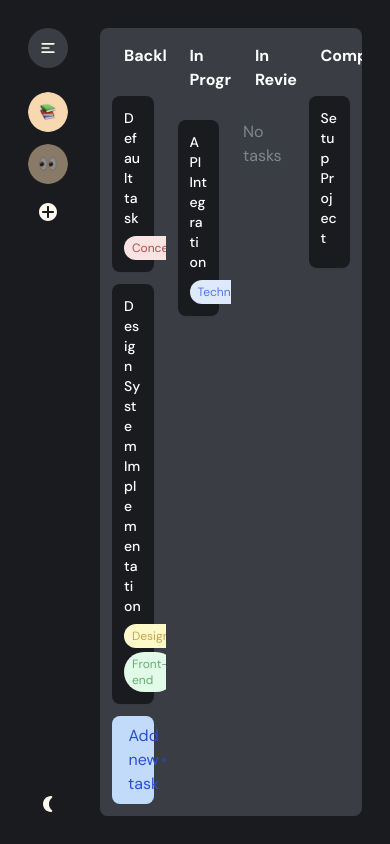
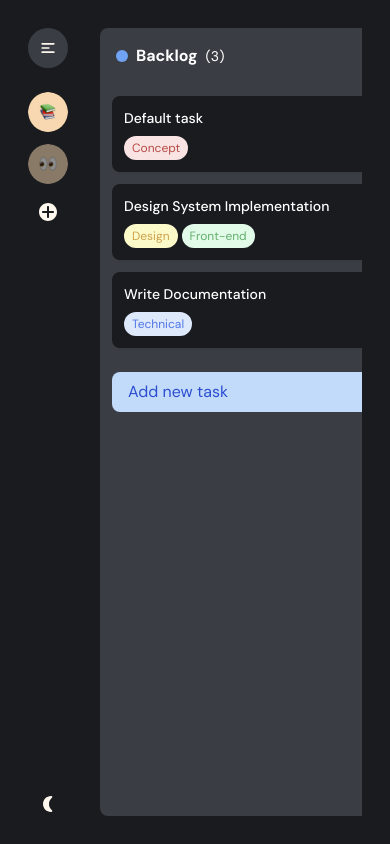
Before and after one commit to jejen-dev/Task-manager-app, a React (Vite) app: page / in a window 390 px wide. Built offline with nearby package versions, Linux system fonts and the light colour scheme; no server answers.

Commit message:
update responsif dan fix drag n drop

```diff
--- a/package.json
+++ b/package.json
@@ -13,6 +13,7 @@
     "react": "^18.2.0",
     "react-dnd": "^16.0.1",
     "react-dnd-html5-backend": "^16.0.1",
+    "react-dnd-touch-backend": "^16.0.1",
     "react-dom": "^18.2.0"
   },
   "devDependencies": {
--- a/src/components/BoardColumns.jsx
+++ b/src/components/BoardColumns.jsx
@@ -1,6 +1,7 @@
-import React from 'react';
+import React, { useEffect, useState } from 'react';
 import { DndProvider } from 'react-dnd';
 import { HTML5Backend } from 'react-dnd-html5-backend';
+import { TouchBackend } from 'react-dnd-touch-backend';
 import { useBoards } from '../contexts/BoardsContext';
 import Column from './Column';
 
@@ -12,16 +13,26 @@ const COLUMNS = [
 ];
 
 const BoardColumns = () => {
-    const { boards, activeBoardId, moveTask } = useBoards();
+    const { boards, activeBoardId } = useBoards();
     const activeBoard = boards[activeBoardId];
+    const [isTouchDevice, setIsTouchDevice] = useState(false);
+
+    useEffect(() => {
+        const isTouch = ('ontouchstart' in window) || (navigator.maxTouchPoints > 0);
+        setIsTouchDevice(isTouch);
+    }, []);
 
     if (!activeBoard) {
         return <div className="text-center py-8">No board selected</div>;
     }
 
+    const Backend = isTouchDevice ? TouchBackend : HTML5Backend;
+
     return (
-        <DndProvider backend={HTML5Backend}>
-            <div className="grid grid-cols-4 gap-0 h-full w-full bg-white dark:bg-[#191B1F] p-4 rounded-xl">
+        <DndProvider backend={Backend} options={isTouchDevice ? { enableMouseEvents: true } : {}}>
+            <div className="w-full h-full bg-white dark:bg-[#191B1F] p-4 rounded-xl overflow-hidden">
+                <div className="w-full h-full overflow-x-auto">
+                    <div className="grid grid-cols-4 gap-0 h-full min-w-[1280px] lg:min-w-0">
                         {COLUMNS.map((column) => (
                             <Column
                                 key={column.id}
@@ -33,6 +44,8 @@ const BoardColumns = () => {
                             />
                         ))}
                     </div>
+                </div>
+            </div>
         </DndProvider>
     );
 };
--- a/src/components/Column.jsx
+++ b/src/components/Column.jsx
@@ -10,14 +10,15 @@ const Column = ({ columnId, title, tasks, color, activeBoardId }) => {
     const taskContainerRef = useRef(null);
     const [isOverflow, setIsOverflow] = useState(false);
 
-    // Drop target untuk menerima task dari kolom lain (antar kolom)
     const [, dropRef] = useDrop({
         accept: 'TASK',
-        drop: (item, monitor) => {
+        canDrop: (item) => {
+            return item.sourceColumnId !== columnId;
+        },
+        drop: (item) => {
             const sourceCol = item.sourceColumnId;
             const destCol = columnId;
             const sourceIndex = item.sourceIndex;
-            // Pindahkan hanya jika kolom berbeda (reordering dalam kolom sama sudah ditangani TaskCard)
             if (sourceCol !== destCol) {
                 moveTask(activeBoardId, sourceCol, destCol, sourceIndex, tasks.length);
             }
@@ -64,14 +65,19 @@ const Column = ({ columnId, title, tasks, color, activeBoardId }) => {
         borderRadiusClass = 'rounded-l-lg rounded-r-none';
     } else if (columnId === 'Completed') {
         borderRadiusClass = 'rounded-r-lg rounded-l-none';
-    } else {
-        borderRadiusClass = '';
     }
 
     return (
         <div
             ref={dropRef}
-            className={`bg-[#EEF4FC] dark:bg-[#3A3E44] flex flex-col overflow-hidden h-full ${borderRadiusClass}`}
+            className={`
+                bg-[#EEF4FC] dark:bg-[#3A3E44]
+                flex flex-col overflow-hidden h-full
+                ${borderRadiusClass}
+                w-[320px]
+                lg:w-auto lg:flex-1
+            `}
+            style={{ position: 'relative' }} // agar drop target berfungsi
         >
             <div className="p-4">
                 <div className="flex items-center gap-2">
--- a/src/components/Sidebar.jsx
+++ b/src/components/Sidebar.jsx
@@ -14,7 +14,7 @@ const Sidebar = ({ darkMode, setDarkMode }) => {
 
     return (
         <>
-            <div className={`${showDetails ? 'w-72' : 'w-auto'} bg-white dark:bg-dark-bg rounded-xl flex flex-col p-4 h-full`}>
+            <div className={`${showDetails ? 'w-72 max-[450px]:w-56' : 'w-auto'} bg-white dark:bg-dark-bg rounded-xl flex flex-col p-4 h-full`}>
                 <div className="flex flex-col h-full">
                     <button onClick={() => setShowDetails(!showDetails)} className="text-black dark:text-white mb-6 self-start w-10 h-10 rounded-full bg-[#EEF4FC] dark:bg-[#3A3E44] flex items-center justify-center flex-shrink-0">
                         <img src={showDetails ? "/resources/icons/Close_round.svg" : "/resources/icons/Menu.svg"} alt="menu" className="w-5 h-5 filter dark:invert-0 invert" />
@@ -30,13 +30,10 @@ const Sidebar = ({ darkMode, setDarkMode }) => {
                                     </button>
                                 ))}
                             </div>
-
                             <button onClick={() => setShowModal(true)} className="flex justify-center my-4 w-full">
                                 <img src="/resources/icons/Add_round_fill.svg" alt="add board" className="w-6 h-6 filter dark:invert-0 invert flex-shrink-0" />
                             </button>
-
                             <div className="flex-1"></div>
-
                             <div className="flex justify-center">
                                 <button onClick={() => setDarkMode(!darkMode)}>
                                     {darkMode ? (
@@ -59,7 +56,6 @@ const Sidebar = ({ darkMode, setDarkMode }) => {
                                     </button>
                                 </div>
                             </div>
-
                             <div className="bg-[#EEF4FC] dark:bg-[#3A3E44] rounded-lg p-2 flex gap-2">
                                 <button onClick={() => setDarkMode(true)} className={`flex-1 flex items-center justify-center gap-2 py-2 px-3 rounded-md transition ${darkMode ? 'bg-white dark:bg-[#191B1F] text-black dark:text-white' : 'bg-transparent text-gray-600 dark:text-gray-400'}`}>
                                     <img src="/resources/icons/Moon_fill.svg" alt="dark" className="w-4 h-4 filter dark:invert-0 invert" />
@@ -74,7 +70,6 @@ const Sidebar = ({ darkMode, setDarkMode }) => {
                     )}
                 </div>
             </div>
-
             {showModal && <AddBoardModal onClose={() => setShowModal(false)} onAddBoard={handleAddBoard} />}
         </>
     );
--- a/src/components/TaskCard.jsx
+++ b/src/components/TaskCard.jsx
@@ -8,7 +8,6 @@ const TaskCard = ({ task, index, columnId }) => {
     const [isModalOpen, setIsModalOpen] = useState(false);
     const ref = useRef(null);
 
-    // Drag source
     const [{ isDragging }, dragRef] = useDrag({
         type: 'TASK',
         item: () => ({
@@ -21,7 +20,6 @@ const TaskCard = ({ task, index, columnId }) => {
         }),
     });
 
-    // Drop target untuk reordering dalam satu kolom
     const [{ isOver }, dropRef] = useDrop({
         accept: 'TASK',
         hover: (item, monitor) => {
@@ -32,14 +30,14 @@ const TaskCard = ({ task, index, columnId }) => {
             const dragColumn = item.sourceColumnId;
             const hoverColumn = columnId;
 
-            // Hanya proses jika masih dalam kolom yang sama
+            // Hanya proses jika dalam kolom yang sama
             if (dragColumn !== hoverColumn) return;
-
             if (dragIndex === hoverIndex) return;
 
             const hoverBoundingRect = ref.current.getBoundingClientRect();
             const hoverMiddleY = (hoverBoundingRect.bottom - hoverBoundingRect.top) / 2;
             const clientOffset = monitor.getClientOffset();
+            if (!clientOffset) return;
             const hoverClientY = clientOffset.y - hoverBoundingRect.top;
 
             let newIndex = hoverIndex;
@@ -55,10 +53,9 @@ const TaskCard = ({ task, index, columnId }) => {
                 newIndex = hoverIndex + 1;
             } else if (dragIndex > hoverIndex && hoverClientY < hoverMiddleY) {
                 newIndex = hoverIndex;
-            } else {
-                newIndex = hoverIndex;
             }
 
+            // Panggil moveTask dengan kolom yang sama
             moveTask(activeBoardId, dragColumn, hoverColumn, dragIndex, newIndex);
             item.sourceIndex = newIndex;
         },
@@ -77,16 +74,12 @@ const TaskCard = ({ task, index, columnId }) => {
     };
 
     const truncateTaskName = (name) => {
-        if (name.length > 100) {
-            return name.substring(0, 100) + '...';
-        }
+        if (name.length > 100) return name.substring(0, 100) + '...';
         return name;
     };
 
     const handleClick = (e) => {
-        if (!isDragging) {
-            setIsModalOpen(true);
-        }
+        if (!isDragging) setIsModalOpen(true);
     };
 
     return (
@@ -98,28 +91,16 @@ const TaskCard = ({ task, index, columnId }) => {
                     ${isDragging ? 'opacity-50 cursor-grabbing' : ''}
                     ${isOver ? 'border-2 border-blue-400' : ''}`}
             >
-                {task.coverImage && (
-                    <img src={task.coverImage} alt="Task cover" className="w-full h-32 object-cover rounded-md mb-2" />
-                )}
-
-                <h4 className="text-sm font-medium text-black dark:text-white mb-2 break-words">
-                    {truncateTaskName(task.name)}
-                </h4>
+                {task.coverImage && <img src={task.coverImage} alt="Task cover" className="w-full h-32 object-cover rounded-md mb-2" />}
+                <h4 className="text-sm font-medium text-black dark:text-white mb-2 break-words">{truncateTaskName(task.name)}</h4>
                 {task.tags && task.tags.length > 0 && (
                     <div className="flex flex-wrap gap-1">
-                        {task.tags.map((tag) => (
-                            <span
-                                key={tag}
-                                className="text-xs px-2 py-1 rounded-full"
-                                style={{ backgroundColor: tagColors[tag]?.bg, color: tagColors[tag]?.text }}
-                            >
-                                {tag}
-                            </span>
+                        {task.tags.map(tag => (
+                            <span key={tag} className="text-xs px-2 py-1 rounded-full" style={{ backgroundColor: tagColors[tag]?.bg, color: tagColors[tag]?.text }}>{tag}</span>
                         ))}
                     </div>
                 )}
             </div>
-
             {isModalOpen && <TaskEditModal task={task} onClose={() => setIsModalOpen(false)} />}
         </>
     );
--- a/src/index.css
+++ b/src/index.css
@@ -36,3 +36,8 @@
 .hide-scrollbar::-webkit-scrollbar {
     display: none;
 }
+
+/* Mencegah scroll halaman saat drag di perangkat sentuh */
+.dragging * {
+    touch-action: none;
+}
```
Also changed, not shown: 1 other file (tests, documents, lock files or other folders). Lines whose indentation alone changed are shown as unchanged.
